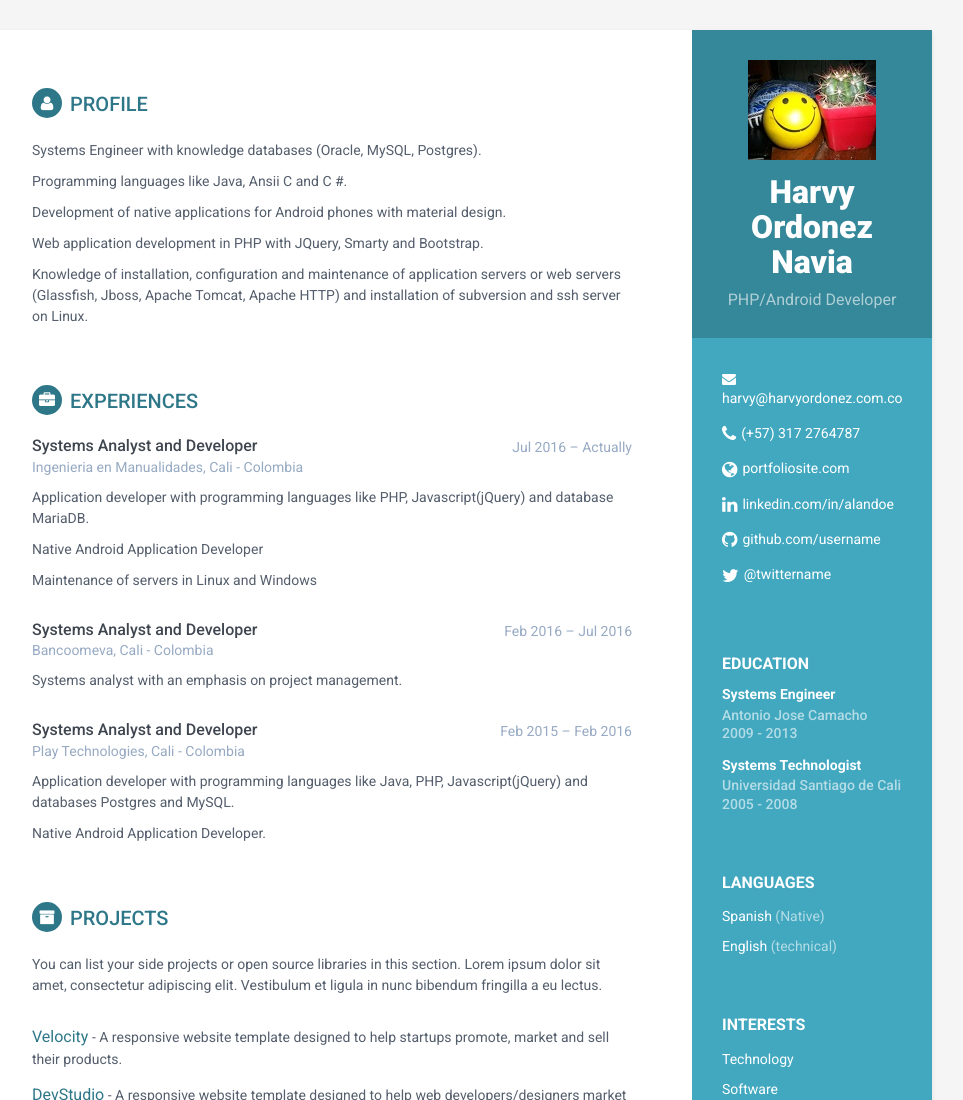
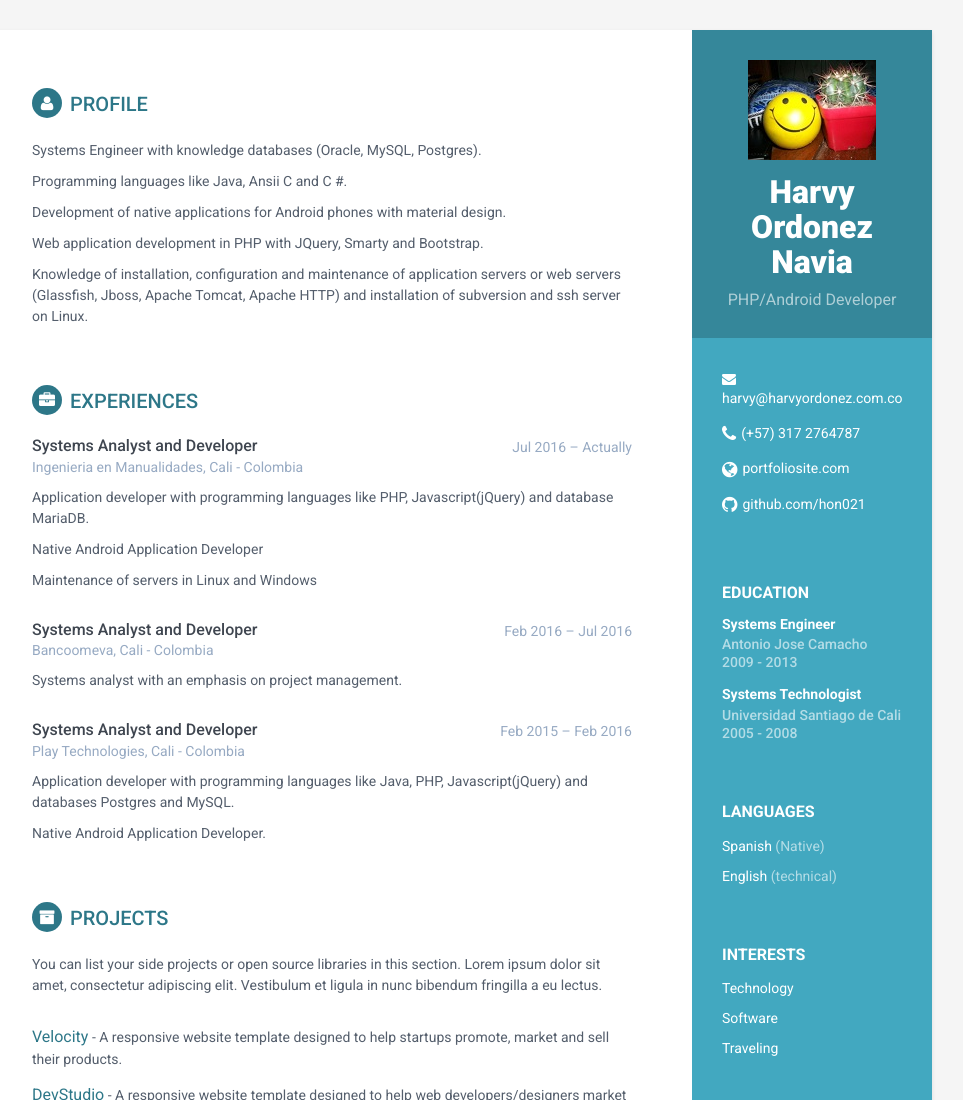
Before and after one commit to hon021/cv_hon, a plain HTML site: page index.html in a window 1280 px wide. Shown: the top 1100 px of the page, without its empty margins (188-1151 px from the left). Drawn offline with Linux system fonts and the light colour scheme.

Commit message:
Actualizacion de redes sociales
Actualizacion de redes sociales

```diff
--- a/index.html
+++ b/index.html
@@ -40,9 +40,7 @@
                     <li class="email"><i class="fa fa-envelope"></i><a href="mailto: yourname@email.com">harvy@harvyordonez.com.co</a></li>
                     <li class="phone"><i class="fa fa-phone"></i><a href="tel:(+57) 317 2764787">(+57) 317 2764787</a></li>
                     <li class="website"><i class="fa fa-globe"></i><a href="http://themes.3rdwavemedia.com/website-templates/free-responsive-website-template-for-developers/" target="_blank">portfoliosite.com</a></li>
-                    <li class="linkedin"><i class="fa fa-linkedin"></i><a href="#" target="_blank">linkedin.com/in/alandoe</a></li>
-                    <li class="github"><i class="fa fa-github"></i><a href="#" target="_blank">github.com/username</a></li>
-                    <li class="twitter"><i class="fa fa-twitter"></i><a href="https://twitter.com/3rdwave_themes" target="_blank">@twittername</a></li>
+                    <li class="github"><i class="fa fa-github"></i><a href="#" target="_blank">github.com/hon021</a></li>
                 </ul>
             </div><!--//contact-container-->
             <div class="education-container container-block">
```
